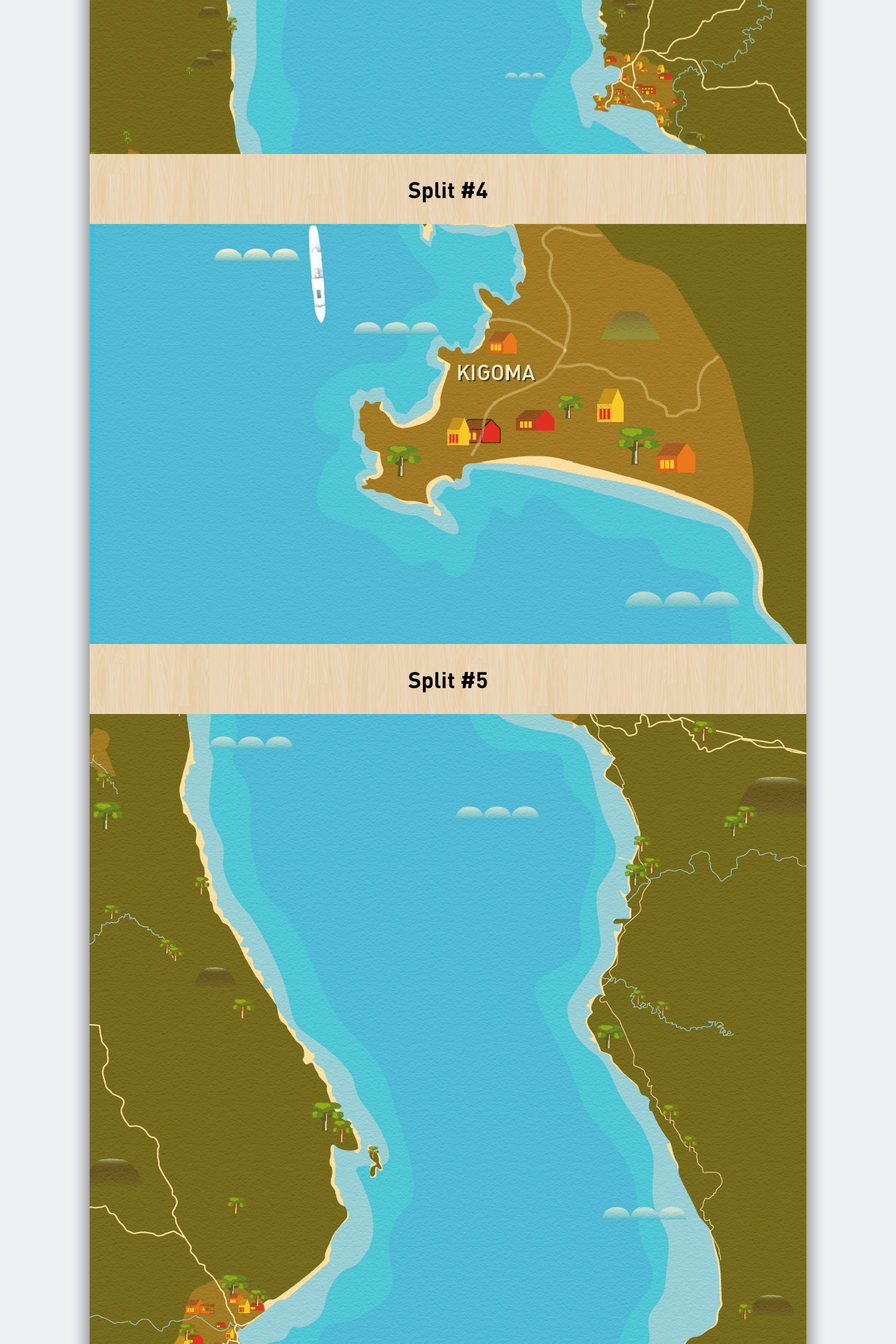
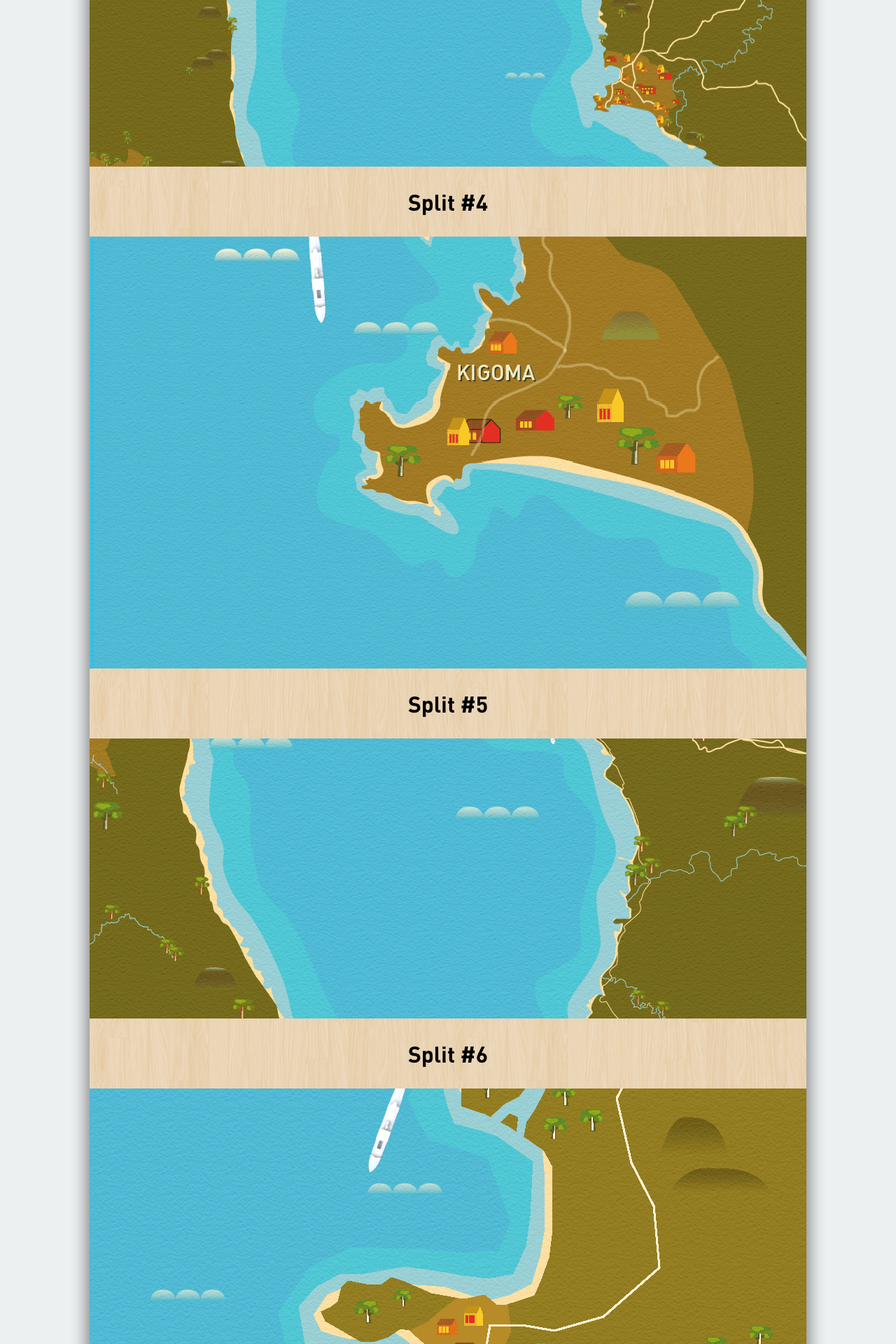
Before and after one commit to trueter/liemba, a PHP site: page /foo/ in a window 1280 px wide. Shown: the part 2880-4800 px from the top of the page at 70% size. Run offline with PHP 8.4, Linux system fonts and the light colour scheme; data that the repository does not hold is empty; style sheets or scripts are compiled from the project's sources; some libraries are stand-ins or nearby versions.

Commit message:
maps, spilts shipmovement up to map 8

```diff
--- a/css/master.less
+++ b/css/master.less
@@ -391,19 +391,19 @@ body{
 #map-6{
 	background: url(../img/maps/3-2_bigmap_2.png);
 	z-index: 110;
-	height: 1374px;
+	height: 500px;
 	/*backgound-position: x y;*/
 }
 #map-7{
 	background: url(../img/maps/4_kirando.png);
 	z-index: 112;
-	height: 1400px;
+	height: 768px;
 }
 #map-8{
 	background: url(../img/maps/3-2_bigmap_2.png);
 	z-index: 114;
-	height: 1374px;
-	/*backgound-position: x y;*/
+	height: 550px;
+	background-position: 0% 40%;
 }
 #map-9{
 	background: url(../img/maps/5_sigunda_helembe.png);
@@ -413,8 +413,8 @@ body{
 #map-10{
 	background: url(../img/maps/3-2_bigmap_2.png);
 	z-index: 118;
-	height: 1374px;
-	/*backgound-position: x y;*/
+	height: 474px;
+	background-position: 0% 70%;
 }
 #map-11{
 	background: url(../img/maps/6_mugambo.png);
--- a/css/skrollr-keyframes.css
+++ b/css/skrollr-keyframes.css
@@ -32,7 +32,7 @@
 }
 @-skrollr-keyframes  split1 {
    320 { transform: translateY(0px );}
-   530 { transform: translateY(-90px );}
+   520 { transform: translateY(-100px );}
 }
 
 /*
@@ -71,11 +71,11 @@
 }
 
 #split-3 {
-  top: 2200px; z-index: 109; -skrollr-animation-name: split3;
+  top: 2218px; z-index: 109; -skrollr-animation-name: split3;
 }
 @-skrollr-keyframes  split3 {
   1900 { transform: translateY( 0px);}
-  2200 { transform: translateY(-50px);}
+  2100 { transform: translateY(-100px);}
 }
 /*
    # 4
@@ -92,11 +92,11 @@
 }
 
 #split-4 {
-  top: 3100px; z-index: 112; -skrollr-animation-name: split4;
+  top: 3118px; z-index: 112; -skrollr-animation-name: split4;
 }
 @-skrollr-keyframes  split4 {
   2700 { transform: translateY( 0px);}
-  3000 { transform: translateY(-80px);}
+  2900 { transform: translateY(-100px);}
 }
 /*
    # 5
@@ -114,9 +114,69 @@
 }
 
 #split-5 {
-  top: 3800px; z-index: 115; -skrollr-animation-name: split5;
+  top: 3835px; z-index: 115; -skrollr-animation-name: split5;
 }
 @-skrollr-keyframes  split5 {
   3400 { transform: translateY( 0px);}
-  3600 { transform: translateY(-50px);}
+  3600 { transform: translateY(-100px);}
 }
+/*
+   # 6
+*/
+
+#ship-6 {
+    -skrollr-animation-name: ship6;
+}
+@-skrollr-keyframes  ship6 {
+  3600 { transform: translateX(650px) translateY(70px) rotate(-10deg); }
+  4000 { transform: translateX(730px) translateY(310px) rotate(-10deg); }
+}
+
+#split-6 {
+  top: 4335px; z-index: 118; -skrollr-animation-name: split6;
+}
+@-skrollr-keyframes  split6 {
+  3900 { transform: translateY( 0px);}
+  4100 { transform: translateY(-100px);}
+}
+/*
+   # 7
+*/
+
+#ship-7 {
+    -skrollr-animation-name: ship7;
+}
+@-skrollr-keyframes  ship7 {
+  4200 { transform: translateX(400px) translateY(70px) rotate(  20deg); }
+  4450 { transform: translateX(230px) translateY(270px) rotate( 20deg); }
+  4800 { transform: translateX(230px) translateY(550px) rotate(  0deg); }
+}
+
+#split-7 {
+  top: 5102px; z-index: 121; -skrollr-animation-name: split7;
+}
+@-skrollr-keyframes  split7 {
+  4700 { transform: translateY( 0px);}
+  4900 { transform: translateY(-100px);}
+}
+/*
+   # 8
+*/
+
+#ship-8 {
+    -skrollr-animation-name: ship8;
+}
+@-skrollr-keyframes  ship8 {
+  4900 { transform: translateX(700px) translateY(30px) rotate(  20deg); }
+  4950 { transform: translateX(640px) translateY(130px) rotate( 20deg); }
+  5000 { transform: translateX(650px) translateY(150px) rotate(-30deg); }
+  5400 { transform: translateX(750px) translateY(330px) rotate(-30deg); }
+}
+
+#split-8 {
+  top: 5652px; z-index: 124; -skrollr-animation-name: split8;
+}
+@-skrollr-keyframes  split8 {
+  5300 { transform: translateY( 0px);}
+  5500 { transform: translateY(-100px);}
+}
--- a/index.php
+++ b/index.php
@@ -117,99 +117,104 @@
                     <img src="img/ship.png" class="ship-small">
                 </div>
             </div>
+            <div id="map-9" class="map">
+                <div id="ship-9" class="ships">
+                    <img src="img/ship.png" class="ship-big">
+                </div>
+            </div>
             <div id="map-10" class="map">
                 <div id="ship-10" class="ships">
-                    <img src="img/ship.png" class="ship-big">
+                    <img src="img/ship.png" class="ship-small">
                 </div>
             </div>
             <div id="map-11" class="map">
                 <div id="ship-11" class="ships">
-                    <img src="img/ship.png" class="ship-small">
+                    <img src="img/ship.png" class="ship-big">
                 </div>
             </div>
             <div id="map-12" class="map">
                 <div id="ship-12" class="ships">
-                    <img src="img/ship.png" class="ship-big">
+                    <img src="img/ship.png" class="ship-small">
                 </div>
             </div>
             <div id="map-13" class="map">
                 <div id="ship-13" class="ships">
-                    <img src="img/ship.png" class="ship-small">
+                    <img src="img/ship.png" class="ship-big">
                 </div>
             </div>
             <div id="map-14" class="map">
                 <div id="ship-14" class="ships">
-                    <img src="img/ship.png" class="ship-big">
+                    <img src="img/ship.png" class="ship-small">
                 </div>
             </div>
             <div id="map-15" class="map">
                 <div id="ship-15" class="ships">
-                    <img src="img/ship.png" class="ship-small">
+                    <img src="img/ship.png" class="ship-big">
                 </div>
             </div>
             <div id="map-16" class="map">
                 <div id="ship-16" class="ships">
-                    <img src="img/ship.png" class="ship-big">
+                    <img src="img/ship.png" class="ship-small">
                 </div>
             </div>
             <div id="map-17" class="map">
                 <div id="ship-17" class="ships">
-                    <img src="img/ship.png" class="ship-small">
+                    <img src="img/ship.png" class="ship-big">
                 </div>
             </div>
             <div id="map-18" class="map">
                 <div id="ship-18" class="ships">
-                    <img src="img/ship.png" class="ship-big">
+                    <img src="img/ship.png" class="ship-small">
                 </div>
             </div>
             <div id="map-19" class="map">
                 <div id="ship-19" class="ships">
-                    <img src="img/ship.png" class="ship-small">
+                    <img src="img/ship.png" class="ship-big">
                 </div>
             </div>
             <div id="map-20" class="map">
                 <div id="ship-20" class="ships">
-                    <img src="img/ship.png" class="ship-big">
+                    <img src="img/ship.png" class="ship-small">
                 </div>
             </div>
             <div id="map-21" class="map">
                 <div id="ship-21" class="ships">
-                    <img src="img/ship.png" class="ship-small">
+                    <img src="img/ship.png" class="ship-big">
                 </div>
             </div>
             <div id="map-22" class="map">
                 <div id="ship-22" class="ships">
-                    <img src="img/ship.png" class="ship-big">
+                    <img src="img/ship.png" class="ship-small">
                 </div>
             </div>
             <div id="map-23" class="map">
                 <div id="ship-23" class="ships">
+                    <img src="img/ship.png" class="ship-big">
+                </div>
+            </div>
+            <div id="map-24" class="map">
+                <div id="ship-214" class="ships">
                     <img src="img/ship.png" class="ship-small">
                 </div>
             </div>
             <div id="map-24" class="map">
-                <div id="ship-214" class="ships">
+                <div id="ship-24" class="ships">
                     <img src="img/ship.png" class="ship-big">
-                </div>
-            </div>
-            <div id="map-24" class="map">
-                <div id="ship-24" class="ships">
-                    <img src="img/ship.png" class="ship-small">
                 </div>
             </div>
             <div id="map-25" class="map">
                 <div id="ship-25" class="ships">
-                    <img src="img/ship.png" class="ship-big">
+                    <img src="img/ship.png" class="ship-small">
                 </div>
             </div>
             <div id="map-26" class="map">
                 <div id="ship-26" class="ships">
-                    <img src="img/ship.png" class="ship-small">
+                    <img src="img/ship.png" class="ship-big">
                 </div>
             </div>
             <div id="map-27" class="map">
                 <div id="ship-27" class="ships">
-                    <img src="img/ship.png" class="ship-big">
+                    <img src="img/ship.png" class="ship-small">
                 </div>
             </div>
         </div>
```
